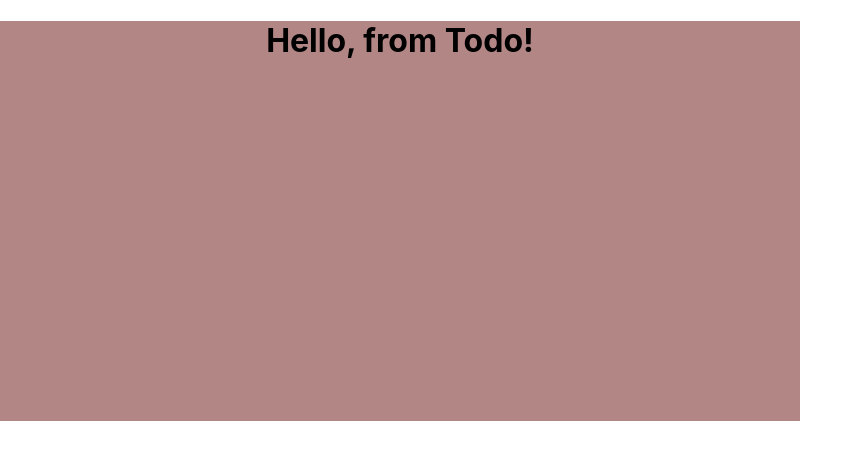
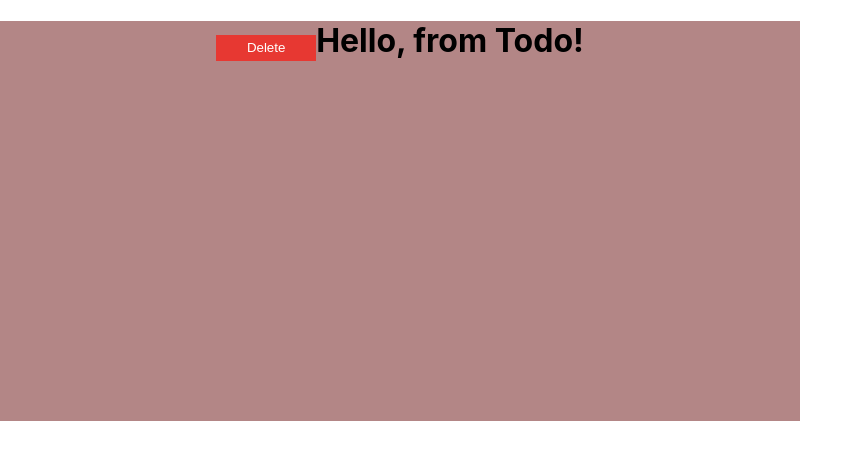
Before and after one commit to Vasya1988/ToDoReact, a React (Create React App) app: page / in a window 1280 px wide. Shown: the top 460 px of the page, without its empty margins (0-863 px from the left). Built offline with nearby package versions, Linux system fonts and the light colour scheme.

Commit message:
create button delete

```diff
--- a/src/containers/todo/Todo.js
+++ b/src/containers/todo/Todo.js
@@ -1,10 +1,12 @@
-import classes from '../todo/Todo.module.css'
+import classes from '../todo/Todo.module.css';
+import Delete from '../../ui/buttons/delete/Delete';
 
 const Todo = (props) => {
     return (
         <h1
             className={classes.Todo}
         >
+            <Delete />
             Hello, from Todo!
         </h1>
     )
--- /dev/null
+++ b/src/ui/buttons/delete/Delete.js
@@ -0,0 +1,13 @@
+import classes from '../delete/Delete.module.css'
+
+const Delete =(props) => {
+    return (
+        <button
+            className={classes.Delete}
+        >
+            Delete
+        </button>
+    )
+}
+
+export default Delete;
--- /dev/null
+++ b/src/ui/buttons/delete/Delete.module.css
@@ -0,0 +1,10 @@
+.Delete {
+    width: 100%;
+    max-width: 100px;
+    height: 2vw;
+
+    background-color: #e73832;
+    color:  #fff;
+
+    border: none;
+}
```
